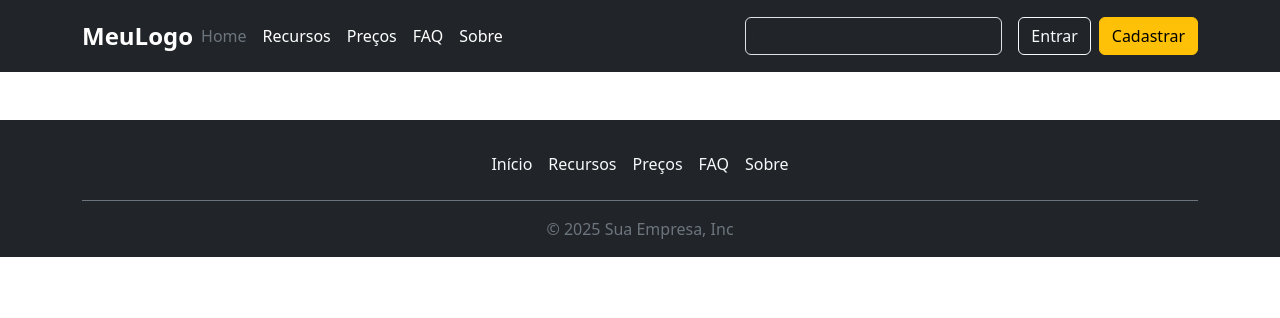
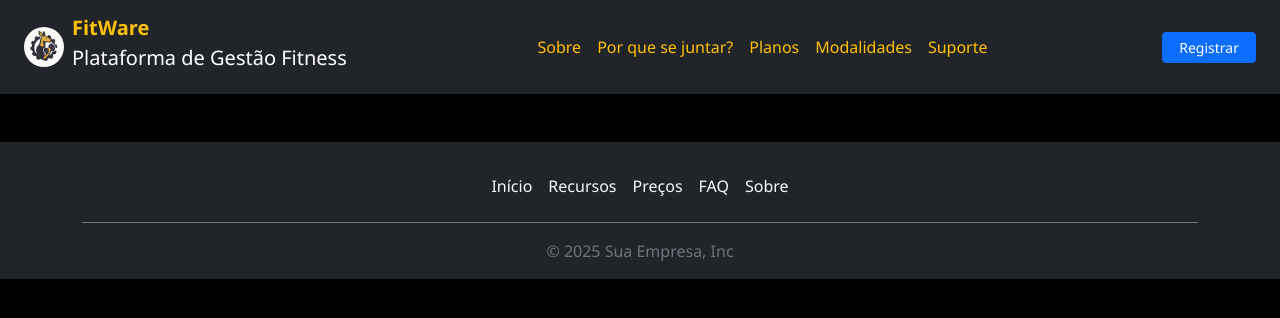
Before and after one commit to FelipeEvangelistaNeves/TCC-FITWARE, a React (Vite) app in the folder FRONT-END/: page / in a window 1280 px wide. Shown: the top 318 px of the page. Built offline with nearby package versions, Linux system fonts and the light colour scheme.

Commit message:
progresso header public

```diff
--- a/FRONT-END/src/layouts/PublicLayout/Header.jsx
+++ b/FRONT-END/src/layouts/PublicLayout/Header.jsx
@@ -1,78 +1,132 @@
-import React, { useState } from "react";
-import { Link } from "react-router-dom";
+// import React, { useState } from "react";
+// import { Link } from "react-router-dom";
+
+// import "../../styles/publichead.scss";
+
+// const Header = () => {
+//   return (
+//     <header className="p-3 text-bg-dark">
+//       <div className="container">
+//         <div className="d-flex flex-wrap align-items-center justify-content-center justify-content-lg-start">
+//           <Link
+//             to={"/admin"}
+//             className="d-flex align-items-center mb-2 mb-lg-0 text-white text-decoration-none"
+//           >            <span className="fs-4 fw-bold">MeuLogo</span>
+//           </Link>
+
+//           <ul className="nav col-12 col-lg-auto me-lg-auto mb-2 justify-content-center mb-md-0">
+//             <li>
+//               <a className="nav-link px-2 text-white">
+//                 Sobre
+//               </a>
+//             </li>
+//             <li>
+//               <a href="#" className="nav-link px-2 text-white">
+//                 Por que se juntar?
+//               </a>
+//             </li>
+//             <li>
+//               <a href="#" className="nav-link px-2 text-white">
+//                 Planos
+//               </a>
+//             </li>
+//             <li>
+//               <a href="#" className="nav-link px-2 text-white">
+//                 Modalidades
+//               </a>
+//             </li>
+//             <li>
+//               <a href="#" className="nav-link px-2 text-white">
+//                 Suporte
+//               </a>
+//             </li>
+//           </ul>
+//           <div className="text-end">
+//             <button type="button" className="btn btn-outline-light me-2 login">
+//               Entrar
+//             </button>
+//           </div>
+//         </div>
+//       </div>
+//     </header>
+//   );
+// };
+// export default Header;
+
+import React from "react";
+import "bootstrap/dist/css/bootstrap.min.css";
+import Logo from "../../assets/logo.png";
+
 const Header = () => {
-  const [searchTerm, setSearchTerm] = useState("");
+  return (
+    <nav className="navbar navbar-expand-lg navbar-dark bg-dark px-4">
+      {/* Logo + texto */}
+      <a className="navbar-brand d-flex align-items-center" href="/">
+        <img
+          src={Logo}
+          alt="FitWare Logo"
+          width="40"
+          height="40"
+          className="d-inline-block align-top rounded-circle me-2"
+        />
+        <div className="d-flex flex-column">
+          <span className="fw-bold text-warning">FitWare</span>
+          <p className="text-white fs6">Plataforma de Gestão Fitness</p>
+        </div>
+      </a>
 
-  const handleSearch = (e) => {
-    e.preventDefault();
-    alert(`Buscando por: ${searchTerm}`);
-    setSearchTerm("");
-  };
+      {/* Botão responsivo (hamburger) */}
+      <button
+        className="navbar-toggler"
+        type="button"
+        data-bs-toggle="collapse"
+        data-bs-target="#navbarNav"
+        aria-controls="navbarNav"
+        aria-expanded="false"
+        aria-label="Toggle navigation"
+      >
+        <span className="navbar-toggler-icon"></span>
+      </button>
 
-  return (
-    <header className="p-3 text-bg-dark">
-      <div className="container">
-        <div className="d-flex flex-wrap align-items-center justify-content-center justify-content-lg-start">
-          <Link
-            to={"/admin"}
-            className="d-flex align-items-center mb-2 mb-lg-0 text-white text-decoration-none"
-          >
-            {/* Substituindo o SVG por um logo textual */}
-            <span className="fs-4 fw-bold">MeuLogo</span>
-          </Link>
-
-          <ul className="nav col-12 col-lg-auto me-lg-auto mb-2 justify-content-center mb-md-0">
-            <li>
-              <a className="nav-link px-2 text-secondary">Home</a>
-            </li>
-            <li>
-              <a href="#" className="nav-link px-2 text-white">
-                Recursos
+      {/* Links */}
+      <div className="collapse navbar-collapse" id="navbarNav">
+        <ul className="navbar-nav mx-auto">
+          <li className="nav-item">
+            <a className="nav-link text-warning" href="#sobre">
+              Sobre
             </a>
           </li>
-            <li>
-              <a href="#" className="nav-link px-2 text-white">
-                Preços
+          <li className="nav-item">
+            <a className="nav-link text-warning" href="#pq">
+              Por que se juntar?
             </a>
           </li>
-            <li>
-              <a href="#" className="nav-link px-2 text-white">
-                FAQ
+          <li className="nav-item">
+            <a className="nav-link text-warning" href="#planos">
+              Planos
             </a>
           </li>
-            <li>
-              <a href="#" className="nav-link px-2 text-white">
-                Sobre
+          <li className="nav-item">
+            <a className="nav-link text-warning" href="#modalidades">
+              Modalidades
+            </a>
+          </li>
+          <li className="nav-item">
+            <a className="nav-link text-warning" href="#suporte">
+              Suporte
             </a>
           </li>
         </ul>
 
-          <form
-            className="col-12 col-lg-auto mb-3 mb-lg-0 me-lg-3"
-            role="search"
-            onSubmit={handleSearch}
-          >
-            <input
-              type="search"
-              className="form-control form-control-dark text-bg-dark"
-              placeholder="Pesquisar..."
-              aria-label="Search"
-              value={searchTerm}
-              onChange={(e) => setSearchTerm(e.target.value)}
-            />
-          </form>
-
-          <div className="text-end">
-            <button type="button" className="btn btn-outline-light me-2">
-              Entrar
-            </button>
-            <button type="button" className="btn btn-warning">
-              Cadastrar
-            </button>
+        {/* Botão Registrar */}
+        <div>
+          <a href="#registrar" className="btn btn-sm btn-primary px-3">
+            Registrar
+          </a>
         </div>
       </div>
-      </div>
-    </header>
+    </nav>
   );
 };
+
 export default Header;
```
Also changed, not shown: FRONT-END/src/styles/publicHead.scss (added, +73 -0 lines), 2 other files (tests, documents, lock files or other folders). Lines whose indentation alone changed are shown as unchanged.
